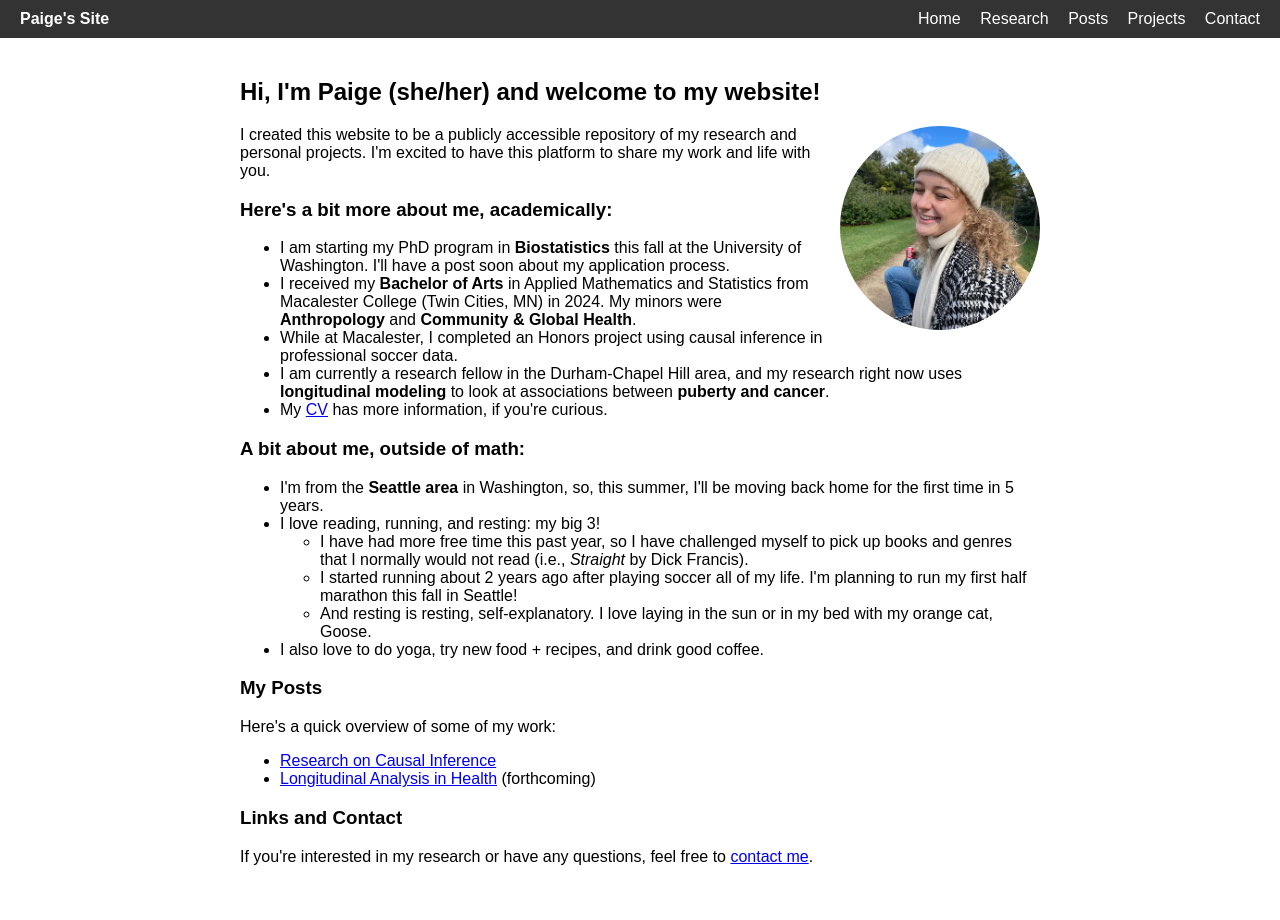
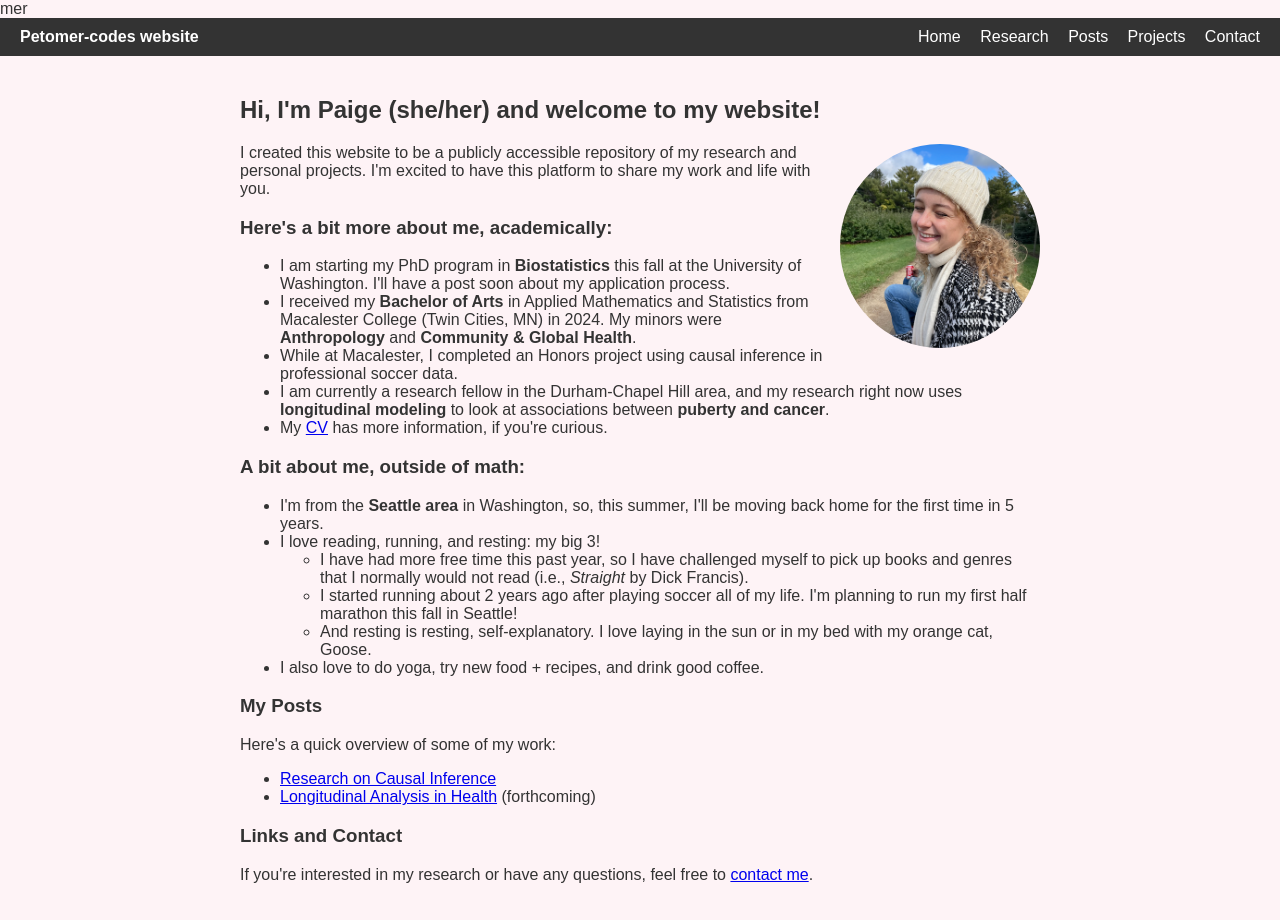
Before and after one commit to petomer-codes/petomer-website, a Jekyll site: the page built from index.html, in a window 1280 px wide. Built offline with Jekyll 4.4.1, drawn with Linux system fonts in a browser that asks for light colours.

Commit message:
Update default.html

```diff
--- a/_layouts/default.html
+++ b/_layouts/default.html
@@ -1,4 +1,4 @@
-<!DOCTYPE html>
+mer<!DOCTYPE html>
 <html lang="en">
 <head>
   <meta charset="UTF-8" />
@@ -9,6 +9,8 @@
       font-family: Arial, sans-serif;
       margin: 0;
       padding: 0;
+      background-color: #fef3f6;
+      color: #333
     }
 
     .navbar {
@@ -40,7 +42,7 @@
 
   <!-- Navigation Menu -->
   <div class="navbar">
-    <div style="color: white; font-weight: bold;">Paige's Site</div>
+    <div style="color: white; font-weight: bold;">Petomer-codes website</div>
     <div>
       <a href="/">Home</a>
       <a href="/Research">Research</a>
```
